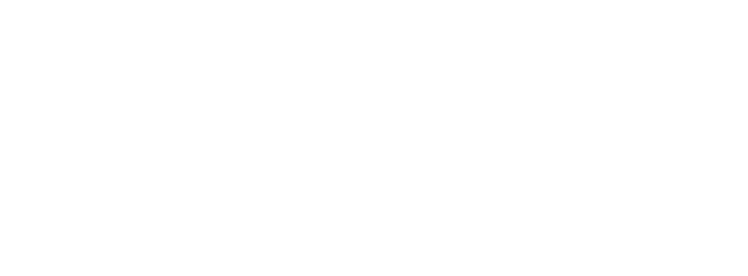
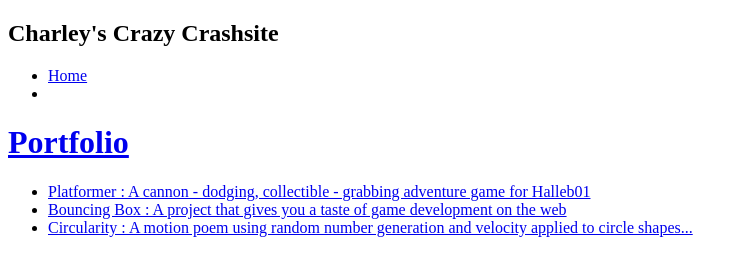
Before and after one commit to XxZombiesRulexX/XxZombiesRulexX.github.io, a plain HTML site: page portfolio.html in a window 1280 px wide. Shown: the whole page, without its empty margins (0-748 px from the left). Drawn offline with Linux system fonts and the light colour scheme.

Commit message:
add portfolio.html

```diff
--- a/portfolio.html
+++ b/portfolio.html
@@ -1,4 +1,31 @@
 <!DOCTYPE html>
 <html>
-
+    <head>
+        <title> Charley's Crazy Crashsite</title>
+    </head>
+    <body>
+        <div id="all-contents">
+            <nav>
+                <h1>Charley's Crazy Crashsite</h1>
+                <ul id="nav-ul">
+                    <li class="nav-li">
+                        <a class="nav-a" href="index.html">Home</a>
+                    </li>
+                    <li class="nav-li">
+                        <a class="nav-a" href="portfolio.html"Portfolio</a>
+                    </li>
+                </ul>
+            </nav>
+        </div>
+        <main>
+            <div class="content">
+                <h1>Portfolio</h1>
+                <ul id="portfolio">
+                    <li><a href="projects/platformer/">Platformer : A cannon - dodging, collectible - grabbing adventure game for Halleb01</a></li>
+                    <li><a href="projects/bouncing-box/">Bouncing Box : A project that gives you a taste of game development on the web</a></li>
+                    <li><a href="projects/circularity/">Circularity : A motion poem using random number generation and velocity applied to circle shapes...</a></li>
+                </ul>
+            </div>
+        </main>
+    </body>
 </html>
```
